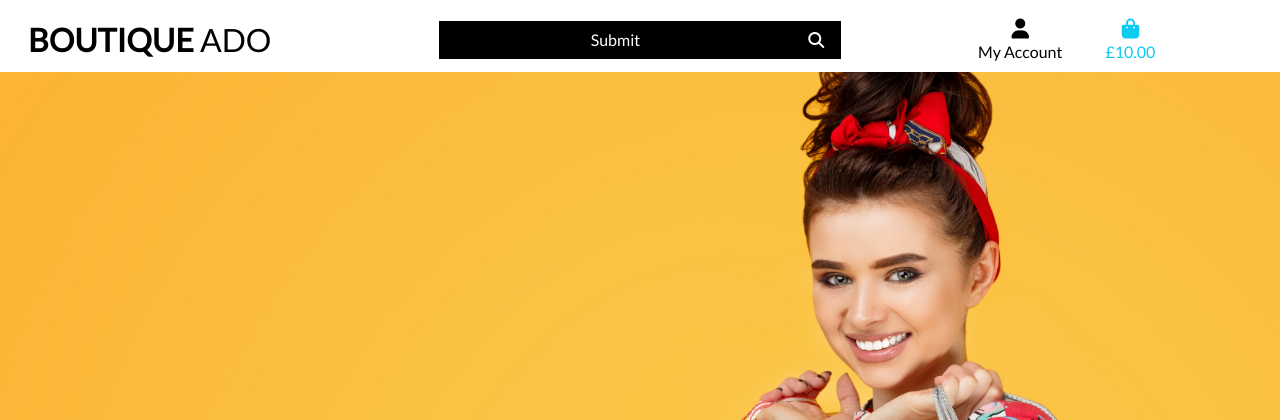
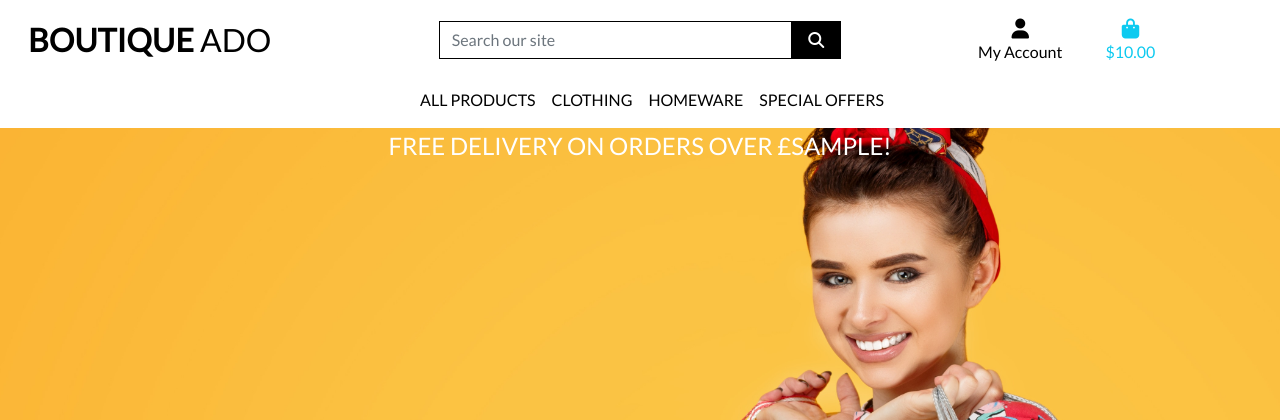
Before and after one commit to mattb0101/boutique_ado_v1, a Django app: template templates/base.html in a window 1280 px wide. Shown: the top 420 px of the page. Run offline with Django 3.2, Linux system fonts and the light colour scheme; the template is opened without the code that fills it: most values are stand-ins (such as "Sample title", 1, 10 or a date in 2020); some libraries are stand-ins or nearby versions.

Commit message:
Added mobile header and main navbar

```diff
--- a/static/css/base.css
+++ b/static/css/base.css
@@ -55,6 +55,10 @@ body {
     border: 1px solid black !important;
 }
 
+.bg-black {
+    background: #000 !important;
+}
+
 /*------------------------------------- Media Queries */
 
 /* Slightly larger container on xl screens */
--- a/templates/base.html
+++ b/templates/base.html
@@ -26,15 +26,9 @@
 
     {% block corejs %}
     <script src="https://kit.fontawesome.com/8f7d2474b3.js" crossorigin="anonymous"></script>
-    <script src="https://cdn.jsdelivr.net/npm/bootstrap@5.0.0-beta1/dist/js/bootstrap.bundle.min.js"
-        integrity="sha384-ygbV9kiqUc6oa4msXn9868pTtWMgiQaeYH7/t7LECLbyPA2x65Kgf80OJFdroafW"
-        crossorigin="anonymous"></script>
-    <script src="https://cdn.jsdelivr.net/npm/@popperjs/core@2.5.4/dist/umd/popper.min.js"
-        integrity="sha384-q2kxQ16AaE6UbzuKqyBE9/u/KzioAlnx2maXQHiDX9d4/zp8Ok3f+M7DPm+Ib6IU"
-        crossorigin="anonymous"></script>
-    <script src="https://cdn.jsdelivr.net/npm/bootstrap@5.0.0-beta1/dist/js/bootstrap.min.js"
-        integrity="sha384-pQQkAEnwaBkjpqZ8RU1fF1AKtTcHJwFl3pblpTlHXybJjHpMYo79HY3hIi4NKxyj"
-        crossorigin="anonymous"></script>
+    <script src="https://code.jquery.com/jquery-3.4.1.slim.min.js" integrity="sha384-J6qa4849blE2+poT4WnyKhv5vZF5SrPo0iEjwBvKU7imGFAV0wwj1yYfoRSJoZ+n" crossorigin="anonymous"></script>
+    <script src="https://cdn.jsdelivr.net/npm/popper.js@1.16.0/dist/umd/popper.min.js" integrity="sha384-Q6E9RHvbIyZFJoft+2mJbHaEWldlvI9IOYy5n3zV9zzTtmI3UksdQRVvoxMfooAo" crossorigin="anonymous"></script>
+    <script src="https://stackpath.bootstrapcdn.com/bootstrap/4.4.1/js/bootstrap.min.js" integrity="sha384-wfSDF2E50Y2D1uUdj0O3uMBJnjuUD4Ih7YwaYd1iqfktj0Uod8GCExl3Og8ifwB6" crossorigin="anonymous"></script>
     {% endblock %}
 
     {% block extra_js %}
@@ -54,9 +48,9 @@
             <div class="col-12 col-lg-4 my-auto py-1 py-lg-0">
                 <form method="GET" action="">
                     <div class="input-group w-100">
-                        <input type="submit" class="form-control btn btn-black border border-black rounded-0">
+                        <input class="form-control border border-black rounded-0" type="text" name="q" placeholder="Search our site">
                         <div class="input-group-append">
-                            <button type="submit" class="form-control btn btn-black border border-black rounded-0">
+                            <button class="form-control btn btn-black border border-black rounded-0" type="submit">
                                 <span class="icon">
                                     <i class="fas fa-search"></i>
                                 </span>
@@ -68,7 +62,7 @@
             <div class="col-12 col-lg-4 my-auto py-1 py-lg-0">
                 <ul class="list-inline list-unstyled text-center text-lg-right my-0">
                     <li class="list-inline-item dropdown">
-                        <a href="#" class="text-black nav-link" id="user-options" data-toggle="dropdown" aria-haspopup="true" aria-expanded="false">
+                        <a class="text-black nav-link" href="#" id="user-options" data-toggle="dropdown" aria-haspopup="true" aria-expanded="false">
                             <div class="text-center">
                                 <div><i class="fas fa-user fa-lg"></i></div>
                                 <p class="my-0">My Account</p>
@@ -76,7 +70,7 @@
                         </a>
                         <div class="dropdown-menu border-0" aria-labelledby="user-options">
                             {% if request.user.is_authenticated %}
-                                {% if request.use.is_superuser %}
+                                {% if request.user.is_superuser %}
                                     <a href="" class="dropdown-item">Product Management</a>
                                 {% endif %}
                                 <a href="" class="dropdown-item">My Profile</a>
@@ -88,20 +82,34 @@
                         </div>
                     </li>
                     <li class="list-inline-item">
-                        <a href="" class="{% if grand_total %}text-info font-weight-bold{% else %}text-black{% endif %} nav-link">
+                        <a class="{% if grand_total %}text-info font-weight-bold{% else %}text-black{% endif %} nav-link" href="">
                             <div class="text-center">
                                 <div><i class="fas fa-shopping-bag fa-lg"></i></div>
                                 <p class="my-0">
                                     {% if grand_total %}
-                                        £{{ grand_total|floatformat:2 }}
+                                        ${{ grand_total|floatformat:2 }}
                                     {% else %}
-                                        £0.00
+                                        $0.00
                                     {% endif %}
                                 </p>
-                           </div>
+                            </div>
                         </a>
                     </li>
                 </ul>
+            </div>
+        </div>
+        <div class="row bg-white">
+            <nav class="navbar navbar-expand-lg navbar-light w-100">
+                <button class="navbar-toggler" type="button" data-toggle="collapse" data-target="#main-nav" aria-controls="main-nav" aria-expanded="false" aria-label="Toggle navigation">
+                    <span class="navbar-toggler-icon"></span>
+                </button>
+                {% include 'includes/mobile-top-header.html' %}
+                {% include 'includes/main-nav.html' %}
+            </nav>
+        </div>
+        <div class="row text-center" id="delivery-banner">
+            <div class="col bg-text text-white">
+                <h4 class="logo-font my-1">Free delivery on orders over £{{ free_shipping_threshold }}!</h4>
             </div>
         </div>
     </header>
--- /dev/null
+++ b/templates/includes/main-nav.html
@@ -0,0 +1,50 @@
+<div class="collapse navbar-collapse" id="main-nav">
+    <ul class="navbar-nav w-auto mx-auto">
+        <li class="nav-item dropdown">
+            <a class="logo-font font-weight-bold nav-link text-black mr-5" href="#" id="all-products-link" data-toggle="dropdown" aria-haspopup="true" aria-expanded="false">
+                All Products
+            </a>
+            <div class="dropdown-menu border-0" aria-labelledby="all-products-link">
+                <a href="" class="dropdown-item">By Price</a>
+                <a href="" class="dropdown-item ">By Rating</a>
+                <a href="" class="dropdown-item ">By Category</a>
+                <a href="" class="dropdown-item">All Products</a>
+            </div>
+        </li>
+
+        <li class="nav-item dropdown">
+            <a class="logo-font font-weight-bold nav-link text-black mr-5" href="#" id="clothing-link" data-toggle="dropdown" aria-haspopup="true" aria-expanded="false">
+                Clothing
+            </a>
+            <div class="dropdown-menu border-0" aria-labelledby="clothing-link">
+                <a href="" class="dropdown-item">Activewear &amp; Essentials</a>
+                <a href="" class="dropdown-item">Jeans</a>
+                <a href="" class="dropdown-item">Shirts</a>
+                <a href="" class="dropdown-item">All Clothing</a>
+            </div>
+        </li>
+
+        <li class="nav-item dropdown">
+            <a class="logo-font font-weight-bold nav-link text-black mr-5" href="#" id="homeware-link" data-toggle="dropdown" aria-haspopup="true" aria-expanded="false">
+                Homeware
+            </a>
+            <div class="dropdown-menu border-0" aria-labelledby="homeware-link">
+                <a href="" class="dropdown-item">Bed &amp; Bath</a>
+                <a href="" class="dropdown-item">Kitchen &amp; Dining</a>
+                <a href="" class="dropdown-item">All Homeware</a>
+            </div>
+        </li>
+
+        <li class="nav-item dropdown">
+            <a class="logo-font font-weight-bold nav-link text-black" href="#" id="specials-link" data-toggle="dropdown" aria-haspopup="true" aria-expanded="false">
+                Special Offers
+            </a>
+            <div class="dropdown-menu border-0" aria-labelledby="specials-link">
+                <a href="" class="dropdown-item">New Arrivals</a>
+                <a href="" class="dropdown-item">Deals</a>
+                <a href="" class="dropdown-item">Clearance</a>
+                <a href="" class="dropdown-item">All Specials</a>
+            </div>
+        </li>
+    </ul>
+</div>
--- /dev/null
+++ b/templates/includes/mobile-top-header.html
@@ -0,0 +1,56 @@
+<li class="list-inline-item">
+    <a class="text-black nav-link d-block d-lg-none" href="#" id="mobile-search" data-toggle="dropdown" aria-haspopup="true" aria-expanded="false">
+        <div class="text-center">
+            <div><i class="fas fa-search fa-lg"></i></div>
+            <p class="my-0">Search</p>
+        </div>
+    </a>
+    <div class="dropdown-menu border-0 w-100 p-3 rounded-0 my-0" aria-labelledby="mobile-search">
+        <form class="form" method="GET" action="">
+            <div class="input-group w-100">
+                <input class="form-control border border-black rounded-0" type="text" name="q" placeholder="Search our site">
+                <div class="input-group-append">
+                    <button class="form-control form-control btn btn-black border border-black rounded-0" type="submit">
+                        <span class="icon">
+                            <i class="fas fa-search"></i>
+                        </span>
+                    </button>
+                </div>
+            </div>
+        </form>
+    </div>
+</li>
+<li class="list-inline-item dropdown">
+    <a class="text-black nav-link d-block d-lg-none" href="#" id="user-options" data-toggle="dropdown" aria-haspopup="true" aria-expanded="false">
+        <div class="text-center">
+            <div><i class="fas fa-user fa-lg"></i></div>
+            <p class="my-0">My Account</p>
+        </div>
+    </a>
+    <div class="dropdown-menu border-0" aria-labelledby="user-options">
+        {% if request.user.is_authenticated %}
+            {% if request.user.is_superuser %}
+                <a href="{% url 'account_logout' %}" class="dropdown-item">Product Management</a>
+            {% endif %}
+            <a href="{% url 'profile' %}" class="dropdown-item">My Profile</a>
+            <a href="{% url 'account_logout' %}" class="dropdown-item">Logout</a>
+        {% else %}
+            <a href="{% url 'account_signup' %}" class="dropdown-item">Register</a>
+            <a href="{% url 'account_login' %}" class="dropdown-item">Login</a>
+        {% endif %}
+    </div>
+</li>
+<li class="list-inline-item">
+    <a class="{% if grand_total %}text-primary font-weight-bold{% else %}text-black{% endif %} nav-link d-block d-lg-none" href="">
+        <div class="text-center">
+            <div><i class="fas fa-shopping-bag fa-lg"></i></div>
+            <p class="my-0">
+                {% if grand_total %}
+                    £{{ grand_total|floatformat:2 }}
+                {% else %}
+                    £0.00
+                {% endif %}
+            </p>
+        </div>
+    </a>
+</li>
```
